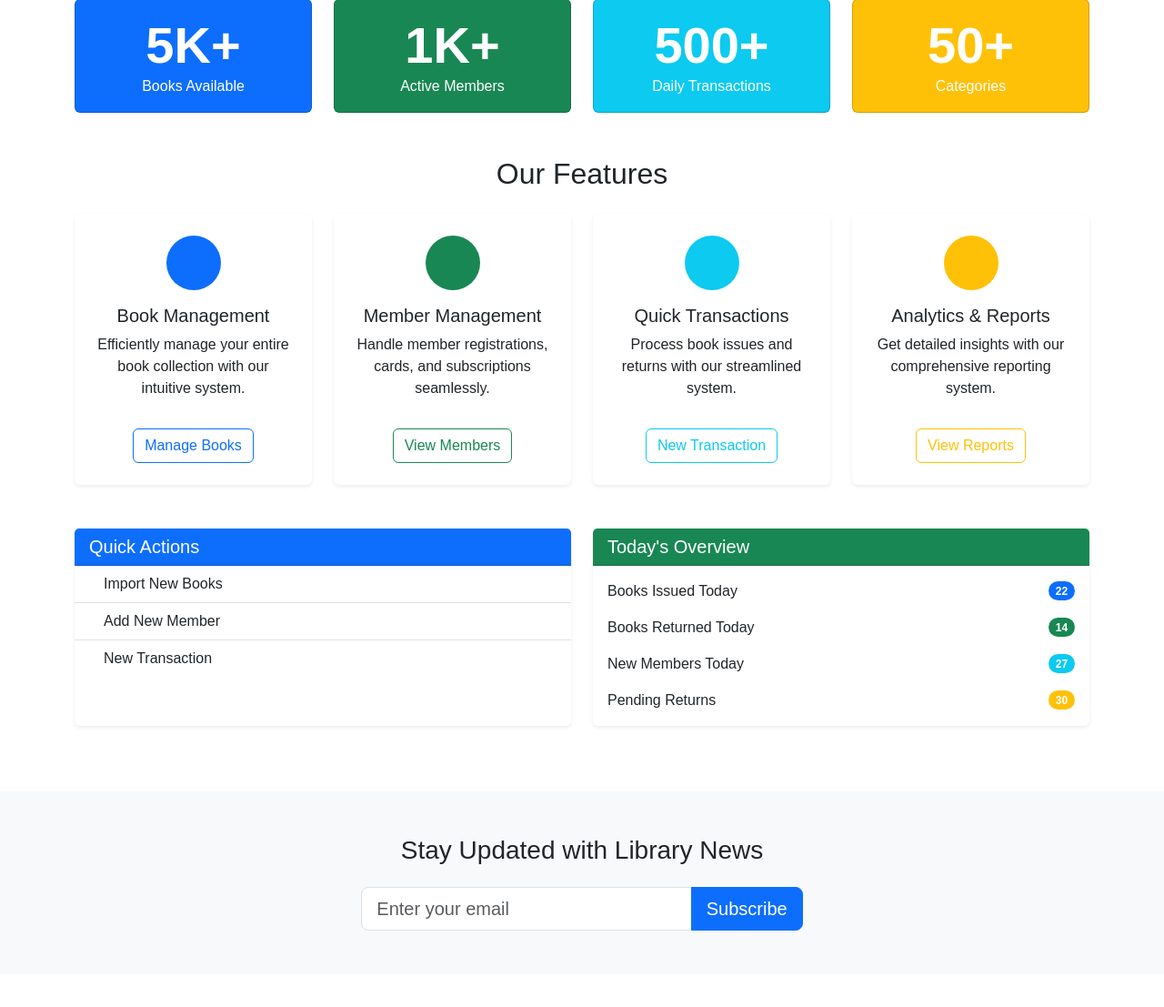
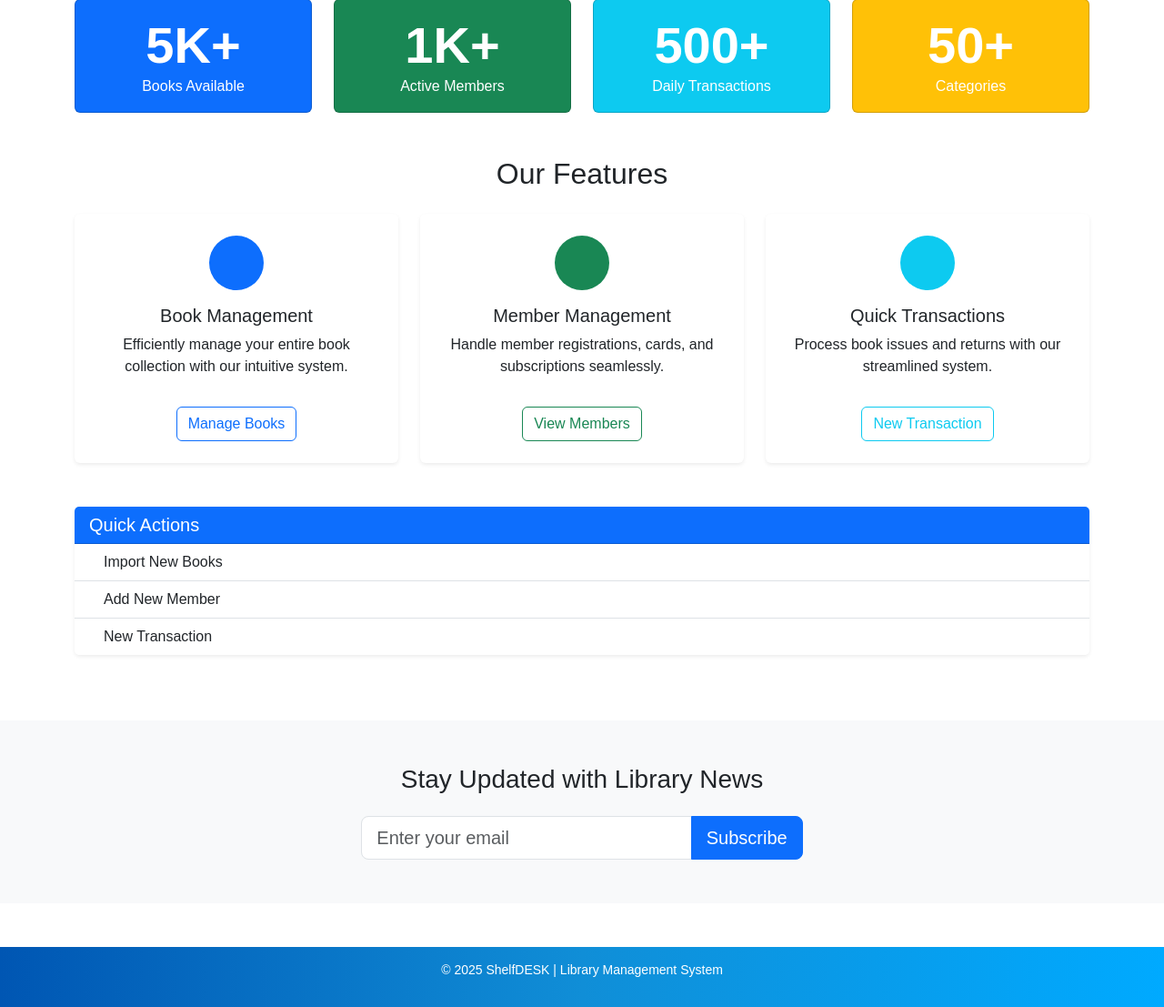
Before and after one commit to amankumarkc/LMS_Flask, a Flask app: page / in a window 1280 px wide. Shown: the part 705-1812 px from the top of the page at 91% size. Run offline with Flask 2, Linux system fonts and the light colour scheme; parts of the project's set-up code (start-up, migrations or seed data) failed here and were passed over; some libraries are stand-ins or nearby versions.

Commit message:
home&card editing

```diff
--- a/templates/home.html
+++ b/templates/home.html
@@ -90,7 +90,7 @@
 <div class="container mb-5">
     <h2 class="text-center mb-4">Our Features</h2>
     <div class="row g-4">
-        <div class="col-md-6 col-lg-3">
+        <div class="col-md-6 col-lg-4">
             <div class="card h-100 border-0 shadow-sm">
                 <div class="card-body text-center p-4">
                     <div class="feature-icon bg-primary text-white rounded-circle mb-3">
@@ -102,7 +102,7 @@
                 </div>
             </div>
         </div>
-        <div class="col-md-6 col-lg-3">
+        <div class="col-md-6 col-lg-4">
             <div class="card h-100 border-0 shadow-sm">
                 <div class="card-body text-center p-4">
                     <div class="feature-icon bg-success text-white rounded-circle mb-3">
@@ -114,7 +114,7 @@
                 </div>
             </div>
         </div>
-        <div class="col-md-6 col-lg-3">
+        <div class="col-md-6 col-lg-4">
             <div class="card h-100 border-0 shadow-sm">
                 <div class="card-body text-center p-4">
                     <div class="feature-icon bg-info text-white rounded-circle mb-3">
@@ -126,25 +126,14 @@
                 </div>
             </div>
         </div>
-        <div class="col-md-6 col-lg-3">
-            <div class="card h-100 border-0 shadow-sm">
-                <div class="card-body text-center p-4">
-                    <div class="feature-icon bg-warning text-white rounded-circle mb-3">
-                        <i class="bi bi-graph-up fs-4"></i>
-                    </div>
-                    <h5 class="card-title">Analytics & Reports</h5>
-                    <p class="card-text">Get detailed insights with our comprehensive reporting system.</p>
-                    <a href="#" class="btn btn-outline-warning mt-3">View Reports</a>
-                </div>
-            </div>
-        </div>
+
     </div>
 </div>
 
 <!-- Quick Actions with Bootstrap List Group -->
 <div class="container mb-5">
     <div class="row">
-        <div class="col-md-6 mb-4">
+        <div class="mb-4">
             <div class="card border-0 shadow-sm h-100">
                 <div class="card-header bg-primary text-white">
                     <h5 class="mb-0">Quick Actions</h5>
@@ -168,29 +157,6 @@
                 </div>
             </div>
         </div>
-        <div class="col-md-6 mb-4">
-            <div class="card border-0 shadow-sm h-100">
-                <div class="card-header bg-success text-white">
-                    <h5 class="mb-0">Today's Overview</h5>
-                </div>
-                <div class="card-body">
-                    <div class="d-flex justify-content-between align-items-center mb-3">
-                        <span>Books Issued Today</span>
-                        <span id="booksIssued" class="badge bg-primary rounded-pill"></span>
-                    </div>
-                    <div class="d-flex justify-content-between align-items-center mb-3">
-                        <span>Books Returned Today</span>
-                        <span id="booksReturned" class="badge bg-success rounded-pill"></span>
-                    </div>
-                    <div class="d-flex justify-content-between align-items-center mb-3">
-                        <span>New Members Today</span>
-                        <span id="newMembers" class="badge bg-info rounded-pill"></span>
-                    </div>
-                    <div class="d-flex justify-content-between align-items-center">
-                        <span>Pending Returns</span>
-                        <span id="pendingReturns" class="badge bg-warning rounded-pill"></span>
-                    </div>
-                </div>
                 <script>
                     document.addEventListener("DOMContentLoaded", function () {
                         function getRandomNumber(min, max) {
--- a/templates/view-card.html
+++ b/templates/view-card.html
@@ -3,7 +3,7 @@
 {% block body %}
 <div class="container mt-5">
     <div class="text-center mb-4">
-        <h2 class="display-4 fw-bold text-gradient">✨ SelfDESK Premium Library</h2>
+        <h2 class="display-4 fw-bold text-gradient">📚ShelfDESK</h2>
         <p class="lead cursive-text">Exclusive Member Card</p>
     </div>
 
```
